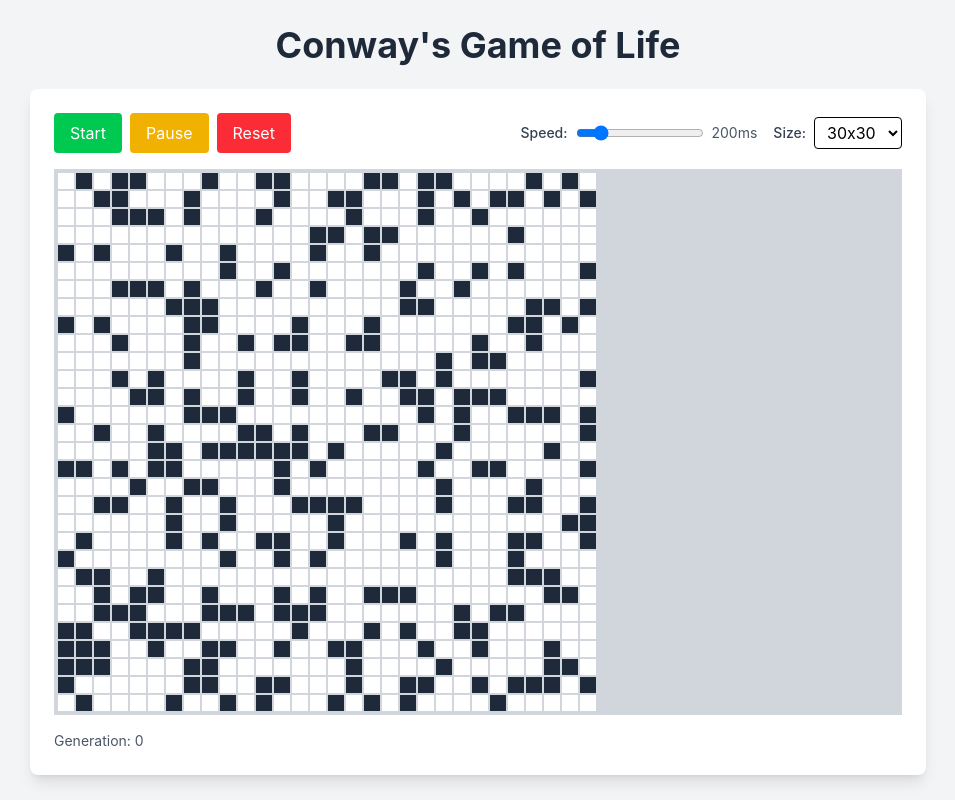
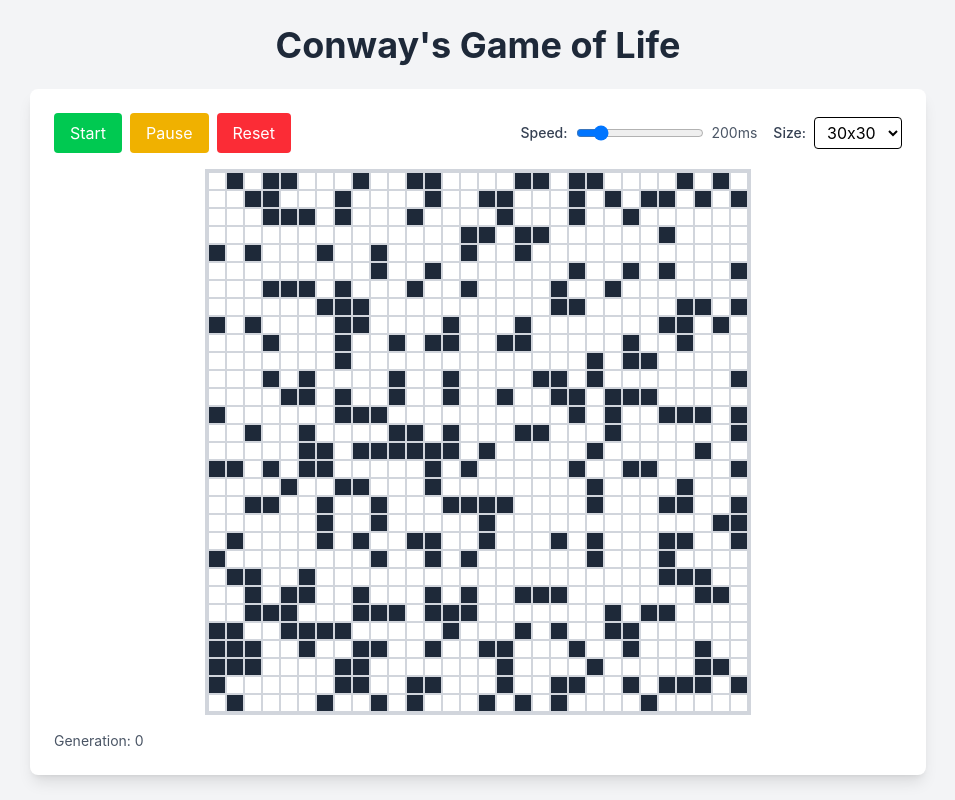
Before and after one commit to hojas/game-of-life, a Vue app: page / in a window 1280 px wide. Shown: the whole page, without its empty margins (162-1117 px from the left). Built offline with nearby package versions, Linux system fonts and the light colour scheme.

Commit message:
feat: center the grid

```diff
--- a/src/App.vue
+++ b/src/App.vue
@@ -193,7 +193,7 @@ onUnmounted(() => {
         </div>
       </div>
 
-      <div class="overflow-auto">
+      <div class="overflow-auto flex justify-center">
         <div
           class="grid gap-0.5 bg-gray-300 p-1"
           :style="{
```
